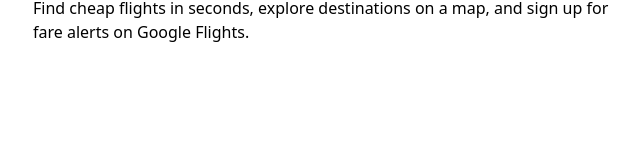
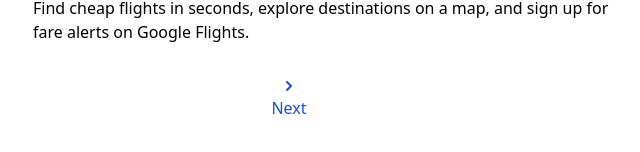
Before and after one commit to Amorem/next-google, a Next.js app: page /search in a window 1280 px wide. Shown: the part 1415-1567 px from the top of the page, without its empty margins (175-815 px from the left). Before the commit the page ends 1491 px from the top, so only its background shows below. Built offline with nearby package versions, Linux system fonts and the light colour scheme.

Commit message:
final version

```diff
--- /dev/null
+++ b/components/PaginationButtons.js
@@ -0,0 +1,31 @@
+import { useRouter } from "next/router";
+import Link from "next/link";
+import { ChevronLeftIcon, ChevronRightIcon } from "@heroicons/react/solid";
+
+function PaginationButtons() {
+  const router = useRouter();
+  const startIndex = Number(router.query.start) || 0;
+  return (
+    <div className="flex justify-between max-w-lg mb-10 text-blue-700">
+      {startIndex >= 10 && (
+        <Link
+          href={`/search?term=${router.query.term}&start=${startIndex - 10}`}
+        >
+          <div className="flex flex-col items-center flex-grow cursor-pointer hover:underline">
+            <ChevronLeftIcon className="h-5" />
+            <p>Previous</p>
+          </div>
+        </Link>
+      )}
+
+      <Link href={`/search?term=${router.query.term}&start=${startIndex + 10}`}>
+        <div className="flex flex-col items-center flex-grow cursor-pointer hover:underline">
+          <ChevronRightIcon className="h-5" />
+          <p>Next</p>
+        </div>
+      </Link>
+    </div>
+  );
+}
+
+export default PaginationButtons;
--- a/components/SearchResults.js
+++ b/components/SearchResults.js
@@ -1,4 +1,7 @@
+import PaginationButtons from "./PaginationButtons";
+
 function SearchResults({ results }) {
+  console.log(results);
   return (
     <div className="w-full px-3 mx-auto sm:pl-[5%] md:pl-[14%] lg:pl-52">
       <p className="mt-3 mb-5 text-gray-600 text-md">
@@ -20,6 +23,7 @@ function SearchResults({ results }) {
           <p className="line-clamp-2">{result.snippet}</p>
         </div>
       ))}
+      <PaginationButtons />
     </div>
   );
 }
--- a/pages/search.js
+++ b/pages/search.js
@@ -29,7 +29,7 @@ export default Search;
 export async function getServerSideProps(context) {
   const useDummyData = true;
   const { term } = context.query;
-  const startIndex = context.query.start || "0";
+  const startIndex = Number(context.query.start) || "0";
   //   console.log(process.env.API_KEY, process.env.CONTEXT_KEY);
   const data = useDummyData
     ? Response
```
